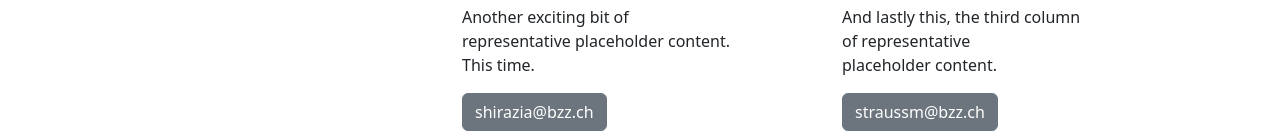
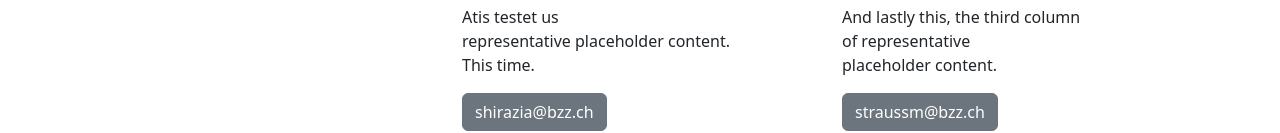
Before and after one commit to atisshirazi/LB02_1, a plain HTML site: page Kontakt.html in a window 1280 px wide. Shown: the part 309-442 px from the top of the page. Drawn offline with nearby package versions, Linux system fonts and the light colour scheme.

Commit message:
test change contact info

```diff
--- a/Kontakt.html
+++ b/Kontakt.html
@@ -64,7 +64,7 @@
 
     <img class="rounded-circle"width="140" height="140" src="assets\img\Atis.jpg">
             <h2 class="fw-normal">Atis Shirazi</h2>
-            <p>Another exciting bit of<br> representative placeholder content. <br>This time.</p>
+            <p>Atis testet us<br> representative placeholder content. <br>This time.</p>
             <p><a class="btn btn-secondary" href="https://outlook.live.com/">shirazia@bzz.ch</a></p>
           </div><!-- /.col-lg-4 -->
           <div class="col-lg-4">
```
